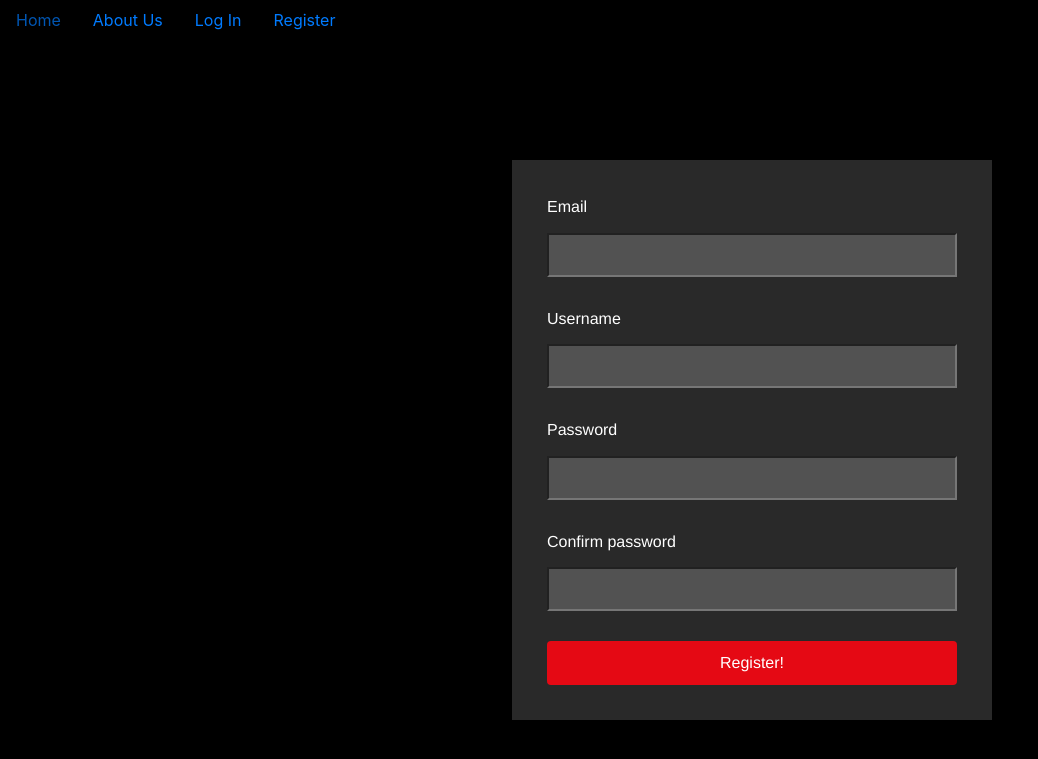
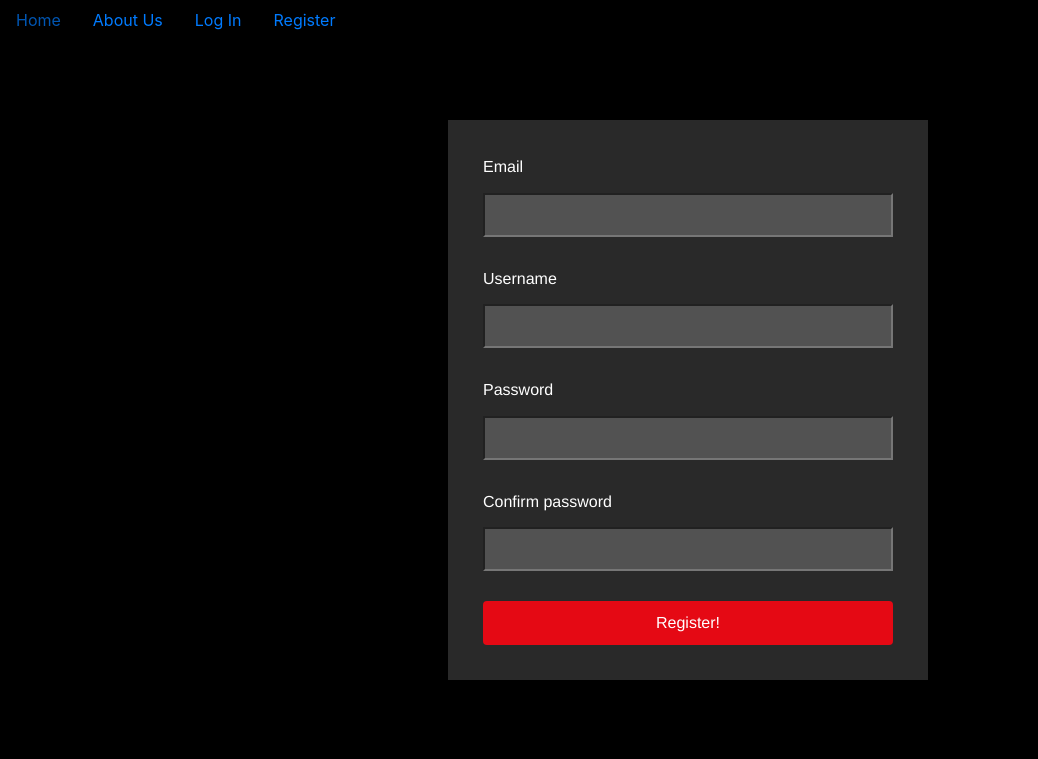
Before and after one commit to TTP-Group1/flask_blog, a Flask app: page /register in a window 1280 px wide. Shown: the top 759 px of the page, without its empty margins (0-1038 px from the left). Run offline with Flask 2, Linux system fonts and the light colour scheme; some libraries are stand-ins or nearby versions.

Commit message:
Added Styling for Regestration page

```diff
--- a/puppycompanyblog/static/register.css
+++ b/puppycompanyblog/static/register.css
@@ -2,8 +2,8 @@
 form{
     font-family: 'Helvetica Neue',Helvetica,Arial,sans-serif;
     position:absolute;
-    top:20%;
-    left:40%;
+    top: 15%;
+    left:35%;
     padding:35px;
     height:35rem;
     width:30rem;
```
